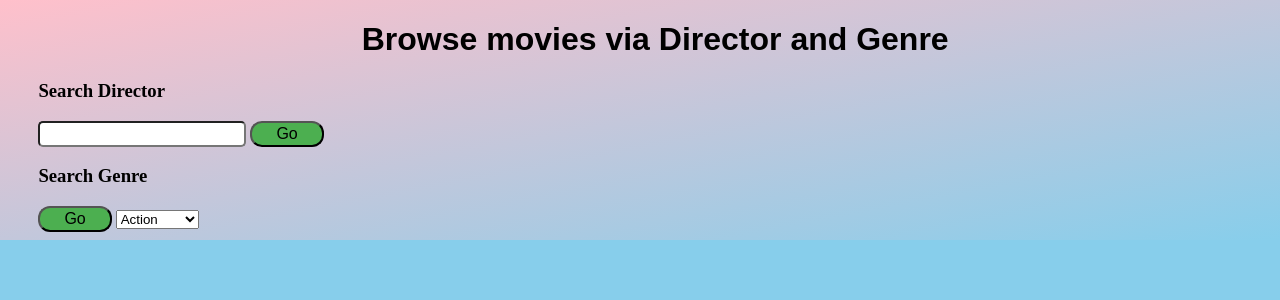
After one commit to froster02/movies-recommendation-system, a Flask app: template templates/browseMore.html in a window 1280 px wide. The commit adds this page. Shown: the top 300 px of the page. Run offline with Flask 2, Linux system fonts and the light colour scheme; the template is opened without the code that fills it, so the values that code supplies are empty.

Commit message:
added genre and director filter

```diff
--- a/myApp.py
+++ b/myApp.py
@@ -2,7 +2,7 @@
 
 from flask import Flask, render_template, request
 from numpy import tile
-from main import show_data, top, rate, send_detail, show_director
+from main import show_data, top, rate, send_detail, show_director, show_genre
 
 app = Flask(__name__)
 
@@ -16,8 +16,8 @@ def show_index_html():
 @app.route('/send_data', methods = ['POST'])
 def get_data_from_html():
         play = request.form['play']
-        movies,ratings,details = show_data(play)
-        return render_template('SearchResult.html', movies = movies, ratings=ratings, details=details)
+        movies,ratings,details,genres = show_data(play)
+        return render_template('SearchResult.html', movies = movies, ratings=ratings, details=details, genres=genres)
 
 # post DETAILS
 @app.route('/send_detail', methods = ['POST'])
@@ -47,12 +47,23 @@ def show_ratings():
 @app.route('/send_director', methods = ['POST'])
 def show_dir():
         dir = request.form['dir']
-        movies,ratings,details = show_director(dir)
+        movies,ratings,details,genres = show_director(dir)
+        return render_template('SearchResult.html', movies = movies, ratings=ratings, details=details, genres=genres)
+
+# post GENRE
+@app.route('/send_genre', methods = ['POST'])
+def show_gen():
+        gen = request.form['gen']
+        movies,ratings,details = show_genre(gen)
         return render_template('SearchResult.html', movies = movies, ratings=ratings, details=details)
 
 @app.route('/post', methods=['POST'])
 def cool_form():
     return render_template('index.html')
 
+@app.route('/browse', methods=['POST'])
+def browse():
+    return render_template('browseMore.html')
+
 if __name__ == '__main__':
     app.run(debug=True)
--- /dev/null
+++ b/templates/browseMore.html
@@ -0,0 +1,88 @@
+<!DOCTYPE html>
+<html lang="en">
+
+<head>
+
+    <meta charset="UTF-8">
+    <meta name="viewport" content="width=device-width, initial-scale=1, shrink-to-fit=no">
+    <meta name="viewport" content="width=device-width, initial-scale=1.0">
+
+    <style>
+        h1 {
+            text-align: center;
+            font-family: sans-serif;
+        }
+
+        input[type="text"] {
+            border: 1 black;
+            width: 35%;
+            size: 10%;
+        }
+
+        #btn1 {
+            font-size: 16px;
+            background-color: #4CAF50;
+            padding: 2px 24px;
+            border-radius: 12px;
+            font-family: sans-serif;
+        }
+
+        #bar1 {
+
+            border-radius: 5px;
+            height: 20px;
+            width: 200px;
+            font-size: medium;
+            font-family: sans-serif;
+        }
+
+        body {
+            height: auto;
+            background-color: skyblue;
+            background-image: linear-gradient(to bottom right, pink, skyblue);
+            margin-left: 3%;
+            background-repeat: no-repeat;
+        }
+
+        .id1 {
+            float: left;
+        }
+
+        .id2 {
+            float: right;
+        }
+    </style>
+
+</head>
+
+<body>
+
+    <h1>Browse movies via Director and Genre</h1>
+
+    <form method="POST" action="/send_director">
+        <h3>Search Director</h3>
+        <div id="id1">
+            <input id="bar1" type="text" name="dir" required>
+            <input class="btn btn-primary" type="submit" id="btn1" value="Go">
+        </div>
+
+    </form>
+
+    <form method="POST" action="/send_genre">
+        <h3>Search Genre</h3>
+        <div id="id2">
+            <!-- <input id="bar1" type="text" name="gen" required> -->
+            <input class="btn btn-primary" type="submit" id="btn1" value="Go">
+
+            <select name="gen" type="text">
+                <option>Action</option>
+                <option>Adventure</option>
+                <option>Comedy</option>
+                <option>Romance</option>
+            </select>
+        </div>
+
+    </form>
+</body>
+
+</html>
```
Also changed, not shown: main.py (+57 -3 lines), templates/SearchResult.html (+9 -2 lines), templates/index.html (+18 -16 lines).
